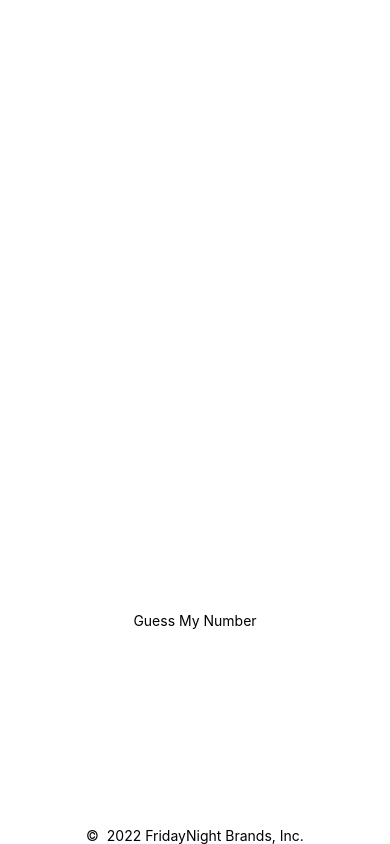
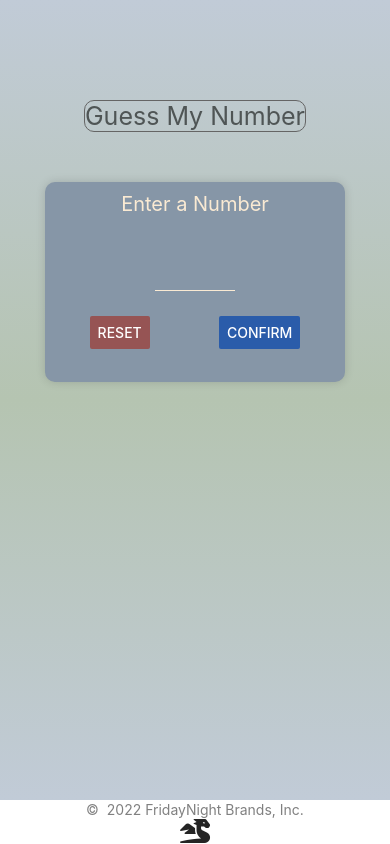
Before and after one commit to yellow0125/hw1-guessing, a React Native app in the folder guessing/: screen / in a window 390 px wide. Built offline with nearby package versions, Linux system fonts and the light colour scheme.

Commit message:
backcolor, foot &icon, add card to starting screen

```diff
--- a/guessing/App.js
+++ b/guessing/App.js
@@ -1,30 +1,42 @@
 import { StatusBar } from 'expo-status-bar';
-import { StyleSheet, Text, View } from 'react-native';
+import { StyleSheet, View } from 'react-native';
+import Starting from './screens/Starting';
+import { LinearGradient } from 'expo-linear-gradient';
 import Footer from './components/Footer';
-import Header from './components/Header';
-import { LinearGradient } from 'expo-linear-gradient';
-
 export default function App() {
   return (
-    <View style={styles.container}>
-      <LinearGradient
-        colors={['red','blue']}
-        style={styles.background}/>
-        <Header></Header>
-        <Footer />
+    <>
+      <View style={styles.container}>
+        <LinearGradient
+          colors={['#C1CBD7', '#B5C4B1', '#C1CBD7']}
+          style={styles.background}
+        />
+        <Starting></Starting>
         <StatusBar style="auto" />
+      </View>
+      <View style={styles.footer}>
+        <Footer></Footer>
+      </View>
+    </>
 
-    </View>
   );
 }
+
 
 const styles = StyleSheet.create({
   container: {
     flex: 1,
     alignItems: 'center',
-    justifyContent: 'center',
+
   },
-  background:{
-    flex: 1,
+  background: {
+    position: 'absolute',
+    left: 0,
+    right: 0,
+    top: 0,
+    height: 800,
+  },
+  footer:{
+    alignItems: 'center',
   }
 });
--- /dev/null
+++ b/guessing/components/Card.js
@@ -0,0 +1,65 @@
+import { View, Text, TextInput, Button, StyleSheet } from 'react-native'
+import React from 'react'
+
+export default function Card() {
+  return (
+    <View
+      style={styles.square}
+    >
+      <Text style={styles.title}>Enter a Number</Text>
+      <TextInput style={styles.input}></TextInput>
+      <View style={styles.buttons}>
+        <Button
+          title='reset'
+          color='#965454' />
+
+        <Button
+          title='confirm'
+          color='#2a5caa' />
+
+      </View>
+
+    </View>
+  )
+}
+
+const styles = StyleSheet.create({
+  title: {
+    margin: 10,
+    alignSelf: "center",
+    justifyContent: 'center',
+    fontSize: 20,
+    color: '#faead3'
+  },
+  square: {
+    alignSelf: "center",
+    backgroundColor: "#8696a7",
+    borderRadius: 10,
+    height: 200,
+    width: 300,
+    shadowColor: "black",
+    shadowOffset:{width:0,height:0},
+    shadowRadius:10,
+    shadowOpacity:0.15,
+    elevation:10,
+
+  },
+  input: {
+    alignSelf: "center",
+    width: 80,
+    height: 50,
+    marginTop:15 ,
+    borderBottomWidth: 1,
+    borderColor: '#faead3',
+    padding: 10,
+  },
+  buttons: {
+
+    alignSelf: "center",
+    flexDirection: 'row',
+    marginHorizontal: 20,
+    marginTop: 25,
+    width: 280,
+    justifyContent: 'space-around',
+  },
+});
--- a/guessing/components/Footer.js
+++ b/guessing/components/Footer.js
@@ -1,10 +1,15 @@
-import { View, Text } from 'react-native'
+import {View, Text } from 'react-native'
 import React from 'react'
+import { Icon } from '@rneui/themed';
 
 export default function Footer() {
   return (
     <View>
-        <Text>&copy;  2022 FridayNight Brands, Inc.</Text>
+        <Text style={{color:'grey'}}>&copy;  2022 FridayNight Brands, Inc.</Text>
+        <Icon
+        name='dragon'
+        type='font-awesome-5'
+        />
     </View>
   )
 }
--- a/guessing/components/Header.js
+++ b/guessing/components/Header.js
@@ -1,21 +1,28 @@
-import { View, Text, StyleSheet } from 'react-native'
+import { View, Text, StyleSheet} from 'react-native'
 import React from 'react'
+import { color } from 'react-native-elements/dist/helpers';
 
 
-export default function Header() {
+export default function Header(props) {
   return (
-    <View style={styles.title}>
-        <Text>Guess My Number</Text>
+    <View>
+        <Text style={styles.title}>{props.title}</Text>
     </View>
   )
 
 }
 
 const styles = StyleSheet.create({
-  title: {
-    flex: 1,
-    backgroundColor: '#fff',
-    alignItems: 'center',
+  title:{
+    borderStyle:'solid',
+    borderColor:'#656565',
+    borderRadius: 10,
+    borderWidth: 1,
+    marginTop: 100,
+    marginBottom:50,
+    alignSelf: "center",
     justifyContent: 'center',
+    fontSize:25,
+    color:'#4f5555'
   },
 });
--- a/guessing/package.json
+++ b/guessing/package.json
@@ -3,18 +3,22 @@
   "version": "1.0.0",
   "main": "node_modules/expo/AppEntry.js",
   "scripts": {
-    "start": "expo start",
+    "start": "expo start --tunnel",
     "android": "expo start --android",
     "ios": "expo start --ios",
     "web": "expo start --web"
   },
   "dependencies": {
+    "@rneui/base": "^4.0.0-rc.6",
+    "@rneui/themed": "^4.0.0-rc.6",
     "expo": "~46.0.9",
     "expo-cli": "^6.0.5",
+    "expo-font": "~10.2.0",
     "expo-linear-gradient": "~11.4.0",
     "expo-status-bar": "~1.4.0",
     "react": "18.0.0",
     "react-native": "0.69.5",
+    "react-native-elements": "^3.4.2",
     "react-native-text-gradient": "^0.1.7"
   },
   "devDependencies": {
--- /dev/null
+++ b/guessing/screens/Starting.js
@@ -0,0 +1,21 @@
+import { View } from 'react-native'
+import React from 'react'
+import Header from '../components/Header';
+import Card from '../components/Card';
+
+
+
+export default function Starting() {
+  return (
+    <>
+      <View>
+        <Header title ='Guess My Number'>
+        </Header>
+      </View>
+      <View>
+        <Card></Card>
+      </View>
+
+    </>
+  )
+}
```
Also changed, not shown: 1 other file (tests, documents, lock files or other folders).
